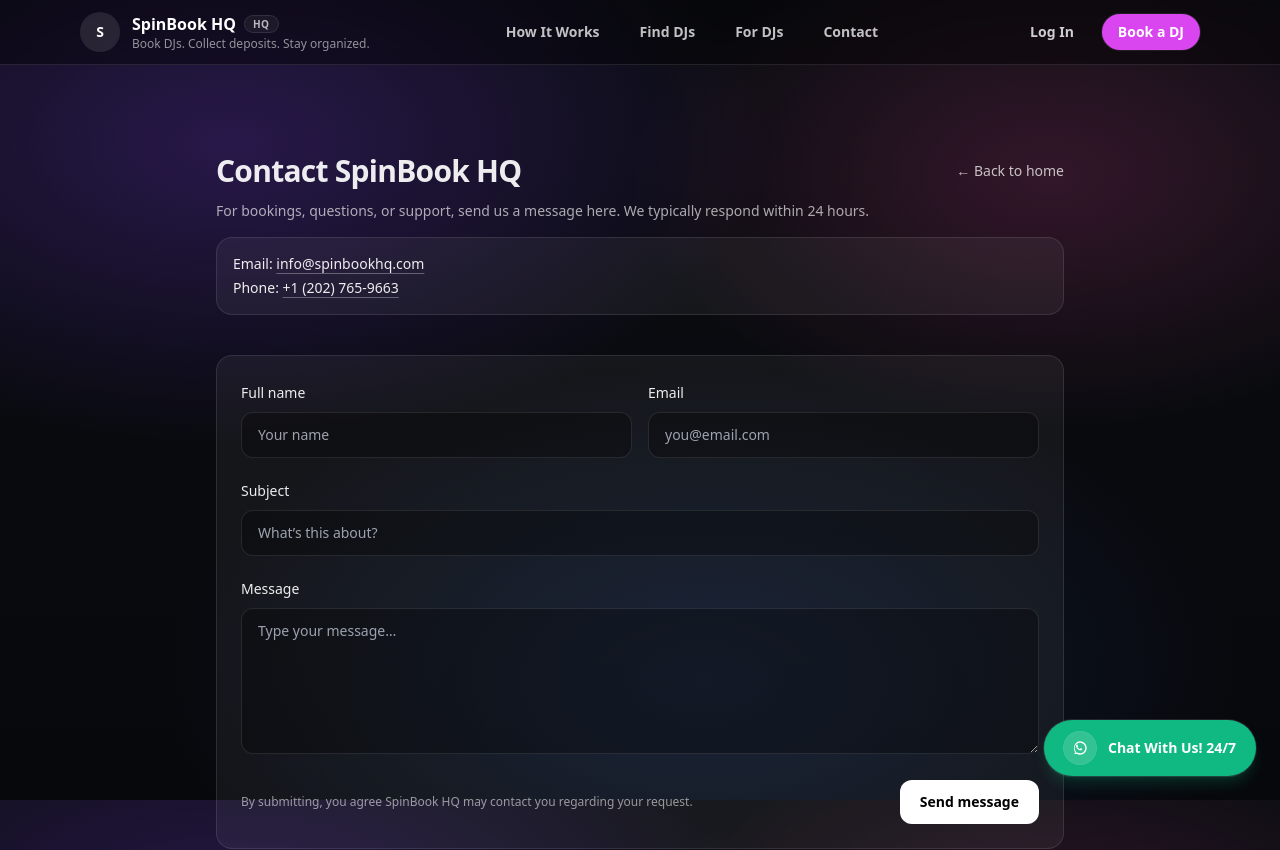
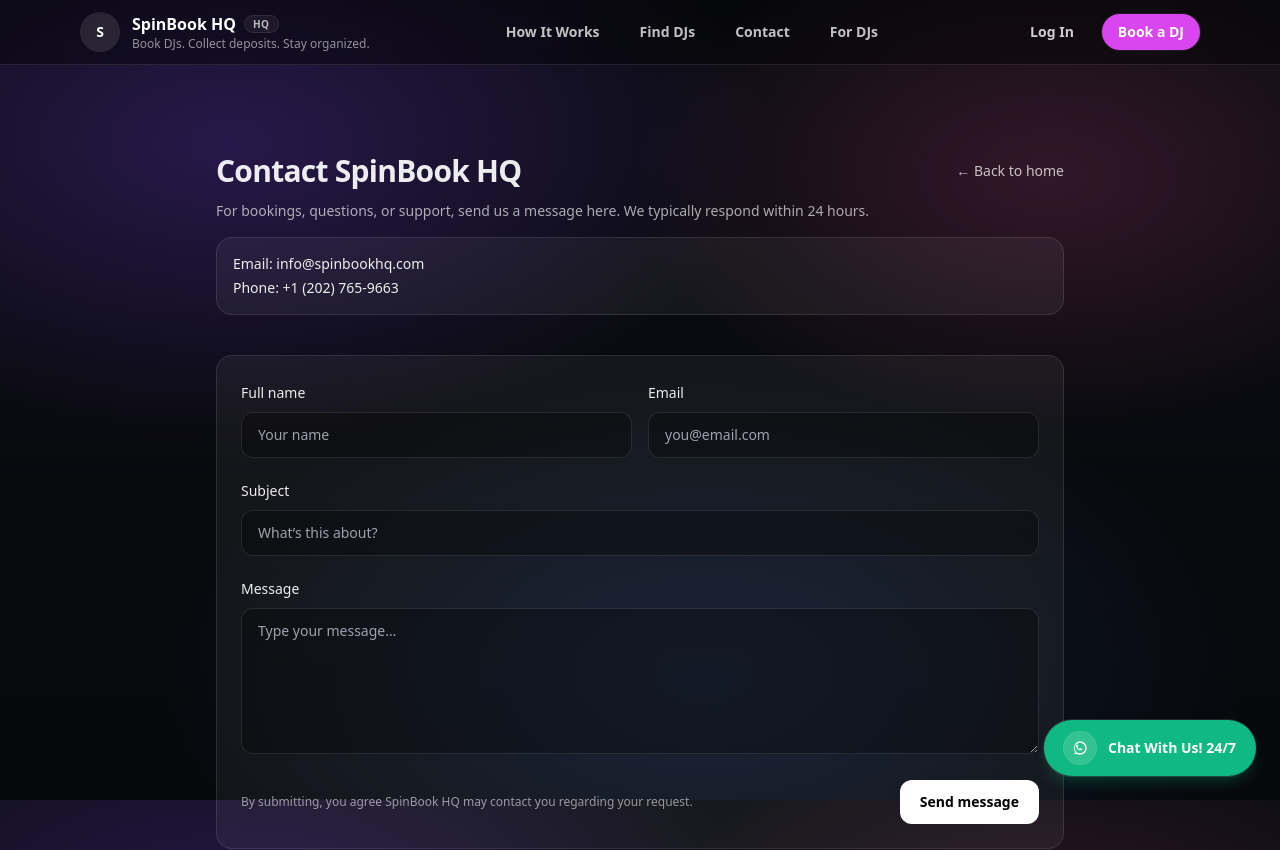
Before and after one commit to olayideibironke/spinbookhq, a Next.js app: page /contact in a window 1280 px wide. Shown: the top 850 px of the page. Built offline with nearby package versions, Linux system fonts and the light colour scheme; no server answers.

Commit message:
Add Contact link to header and remove builder copy from Contact page

```diff
--- a/app/contact/page.tsx
+++ b/app/contact/page.tsx
@@ -1,44 +1,34 @@
-// app/contact/page.tsx
+// FILE: app/contact/page.tsx
 import Link from "next/link";
 
 export const dynamic = "force-dynamic";
 
 export default function ContactPage() {
-  // Connected to Formspree (no backend needed)
   const FORM_ACTION = "https://formspree.io/f/mlgbwagq";
 
   return (
     <main className="mx-auto w-full max-w-4xl px-6 py-14">
       <div className="mb-10">
         <div className="flex items-center justify-between gap-4">
-          <h1 className="text-3xl font-semibold tracking-tight">Contact SpinBook HQ</h1>
+          <h1 className="text-3xl font-semibold tracking-tight">
+            Contact SpinBook HQ
+          </h1>
           <Link href="/" className="text-sm opacity-80 hover:opacity-100">
             ← Back to home
           </Link>
         </div>
 
         <p className="mt-3 text-sm opacity-70">
-          For bookings, questions, or support, send us a message here. We typically respond within 24 hours.
+          For bookings, questions, or support, send us a message here. We
+          typically respond within 24 hours.
         </p>
 
         <div className="mt-4 rounded-2xl border border-white/10 bg-white/5 p-4">
           <p className="text-sm">
-            Email:{" "}
-            <a
-              href="mailto:info@spinbookhq.com"
-              className="font-medium underline underline-offset-4 decoration-white/30 hover:decoration-white/70"
-            >
-              info@spinbookhq.com
-            </a>
+            Email: <span className="font-medium">info@spinbookhq.com</span>
           </p>
           <p className="mt-1 text-sm">
-            Phone:{" "}
-            <a
-              href="tel:+12027659663"
-              className="font-medium underline underline-offset-4 decoration-white/30 hover:decoration-white/70"
-            >
-              +1 (202) 765-9663
-            </a>
+            Phone: <span className="font-medium">+1 (202) 765-9663</span>
           </p>
         </div>
       </div>
@@ -103,7 +93,8 @@
 
           <div className="flex flex-col gap-3 sm:flex-row sm:items-center sm:justify-between">
             <p className="text-xs opacity-60">
-              By submitting, you agree SpinBook HQ may contact you regarding your request.
+              By submitting, you agree SpinBook HQ may contact you regarding your
+              request.
             </p>
 
             <button
--- a/src/components/Header.tsx
+++ b/src/components/Header.tsx
@@ -70,8 +70,8 @@
             <>
               <NavLink href="/#how-it-works">How It Works</NavLink>
               <NavLink href="/djs">Find DJs</NavLink>
+              <NavLink href="/contact">Contact</NavLink>
               <NavLink href="/login">For DJs</NavLink>
-              <NavLink href="/contact">Contact</NavLink>
             </>
           ) : (
             <>
@@ -79,7 +79,6 @@
               <NavLink href="/dashboard">Dashboard</NavLink>
               <NavLink href="/dashboard/requests">Requests</NavLink>
               <NavLink href="/dashboard/profile">Profile</NavLink>
-              <NavLink href="/contact">Contact</NavLink>
             </>
           )}
         </nav>
--- a/src/components/MobileNav.tsx
+++ b/src/components/MobileNav.tsx
@@ -67,13 +67,13 @@
                 </RowLink>
                 <div className="h-px bg-white/10" />
 
-                <RowLink href="/login" onClick={close}>
-                  For DJs
+                <RowLink href="/contact" onClick={close}>
+                  Contact
                 </RowLink>
                 <div className="h-px bg-white/10" />
 
-                <RowLink href="/contact" onClick={close}>
-                  Contact
+                <RowLink href="/login" onClick={close}>
+                  For DJs
                 </RowLink>
                 <div className="h-px bg-white/10" />
 
@@ -111,11 +111,6 @@
                 <RowLink href="/dashboard/profile" onClick={close}>
                   Profile
                 </RowLink>
-                <div className="h-px bg-white/10" />
-
-                <RowLink href="/contact" onClick={close}>
-                  Contact
-                </RowLink>
 
                 <div className="h-px bg-white/10" />
 
```
